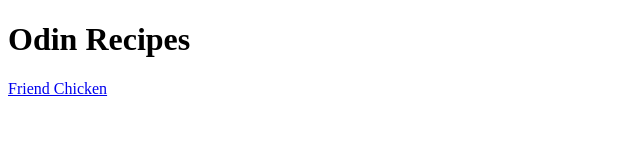
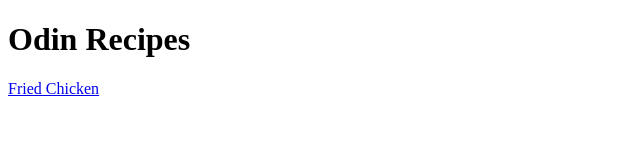
Before and after one commit to WuffyGG/odin-recipes, a plain HTML site: page index.html in a window 1280 px wide. Shown: the full height of the page, 0-640 px from the left. Drawn offline with Linux system fonts and the light colour scheme.

Commit message:
fixed the redirection text

```diff
--- a/index.html
+++ b/index.html
@@ -7,6 +7,6 @@
 </head>
 <body>
     <h1>Odin Recipes</h1>
-    <a href="recipes/fried-chicken.html">Friend Chicken</a>
+    <a href="recipes/fried-chicken.html">Fried Chicken</a>
 </body>
 </html>
```
